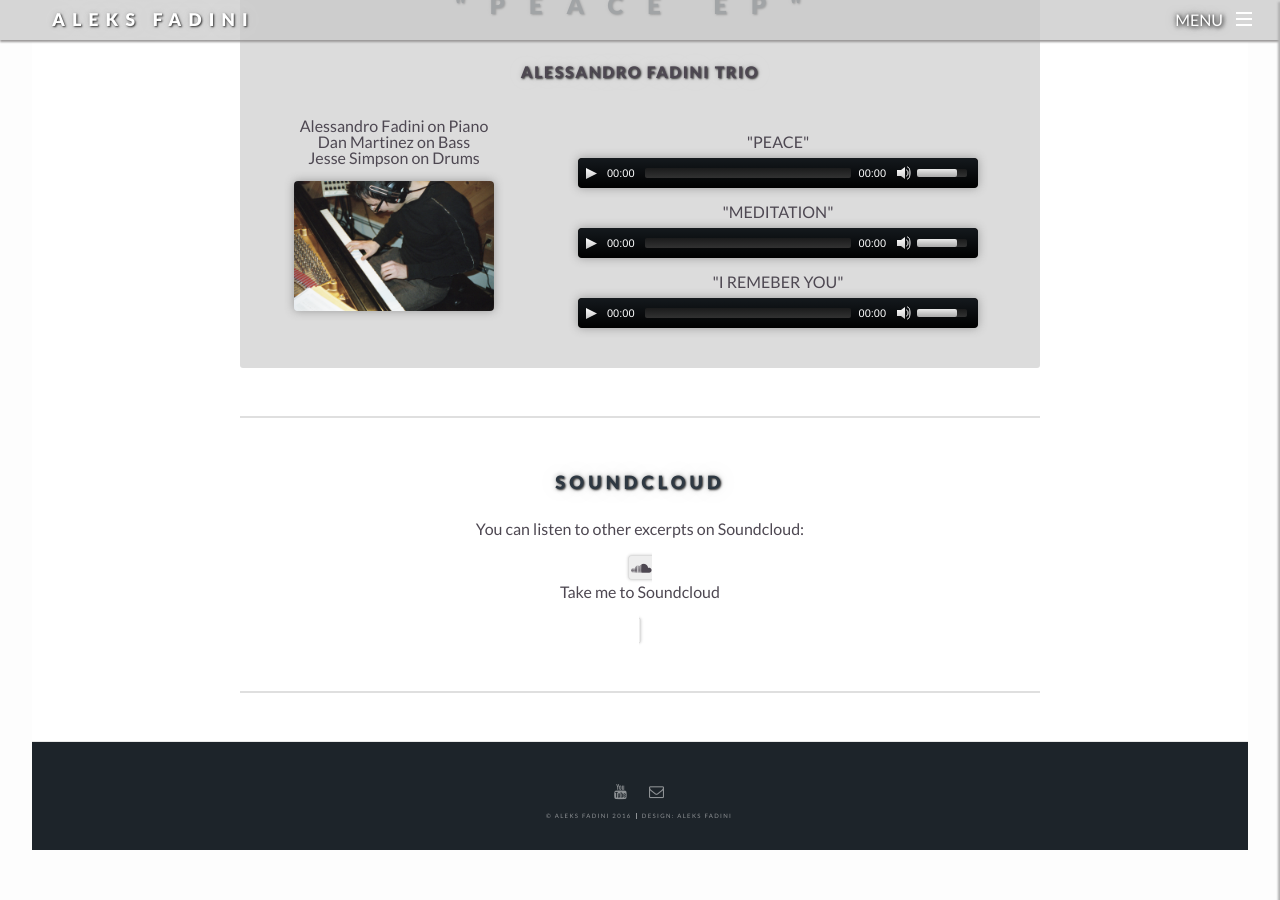
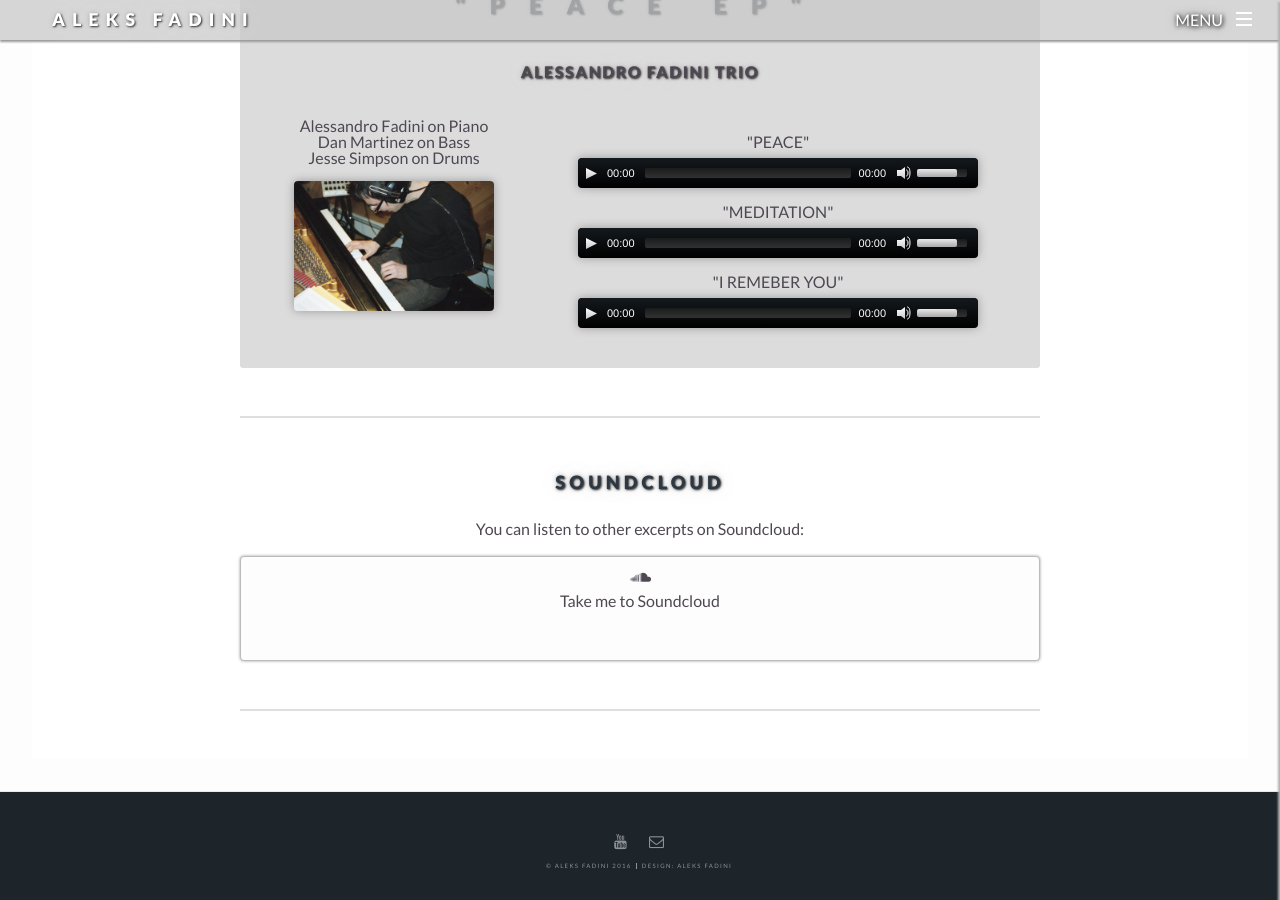
Before and after one commit to aleksfadini/Jekyll-aleksfadini, a Jekyll site: the page built from music.html, in a window 1280 px wide and 900 px high, scrolled down 2145 px. Built offline with Jekyll 4.4.1, drawn with Linux system fonts in a browser that asks for light colours.

Commit message:
site now works except for footer in mediapage

```diff
--- a/_layouts/mediapage.html
+++ b/_layouts/mediapage.html
@@ -29,5 +29,8 @@
       translationSelector: true
     });
   </script>
+
+
 </body>
+
 </html>
--- a/_layouts/regularpage.html
+++ b/_layouts/regularpage.html
@@ -13,4 +13,5 @@
 
   {% include footer.html %}
 </body>
+
 </html>
--- a/_sass/_layout.scss
+++ b/_sass/_layout.scss
@@ -743,20 +743,15 @@ body.is-loading #banner:after {
   }
 }
 /**** old version
-
 .row {
     width: 100%;
-
     .image {
         width: 100%;
-
         img {
-
             width: 100%;
             height: auto;
         }
     }
-
     .excerpt {
         box-sizing: border-box;
         width: 100%;
@@ -764,24 +759,18 @@ body.is-loading #banner:after {
         background: rgba(200, 200, 200, 1);
         text-align: center;
         padding: $spacing-unit ($spacing-unit / 2);
-
         h2 {
             letter-spacing: 2px;
             text-transform: uppercase;
             font-weight: bold;
         }
-
         a {
             color: white;
             text-decoration: underline;
         }
     }
-
-
-
     @include media-query($desktop) {
         height: 340px;
-
         .image {
             display: block;
             float: left;
@@ -789,34 +778,27 @@ body.is-loading #banner:after {
             height: 100%;
             display: flex;
             align-items: center
-
             a {
                 display: flex;
                 align-items: center
-
                 img {
                 margin: 0;
                 max-width: 50%;
                 height: auto;
-
                 }
             }
         }
-
         .excerpt {
             display: block;
             float: left;
             width: 60%;
             height: 100%;
         }
-
         &.second .image {
             float: right;
         }
     }
 }
-
-
 *****/
 /****
 *
@@ -1140,33 +1122,6 @@ hr {
   max-width: 800px;
   text-align: center;
 
-  a {
-    padding: 0.1em;
-    border-style: solid;
-    border-radius: 4px;
-    // border-color: #bbb;
-    border-width: 1px;
-    // background-color: #ededed;
-    border-color: #ddd;
-    background-color: #eee;
-    // background-color: #fbfbfb;
-    box-shadow: 0 0 3px 0 #ccc;
-  }
-
-  a:hover {
-    border-style: solid;
-    border-radius: 4px;
-    border-color: #ddd;
-    border-width: 1px;
-    background-color: #fff;
-    // box-shadow: 0px 0px 10px 0px #999;
-    box-shadow: 0 10px 9px 1px #ccc;
-    -webkit-transition: 0.5s ease-in-out;
-    -moz-transition: 0.5s ease-in-out;
-    -o-transition: 0.5s ease-in-out;
-    -ms-transition: 0.5s ease-in-out;
-  }
-
   .bio p {
     font-size: 0.8em;
     @include media-query($on-palm) {
@@ -1812,9 +1767,125 @@ FOTO GALLERY PAGE
     max-height: 3em;
   }
 }
-// #imageGallery {
-// a {
-// background-color: transparent;
-// border-style: none;
+// making likebutton work within wrapper 5 in general
+
+.inner.wrapper, .wrapper5 {
+  a {
+    padding: 0.1em;
+    border-style: solid;
+    border-radius: 4px;
+    // border-color: #bbb;
+    border-width: 1px;
+    // background-color: #ededed;
+    border-color: #ddd;
+    background-color: #eee;
+    // background-color: #fbfbfb;
+    box-shadow: 0 0 3px 0 #ccc;
+  }
+
+  a:hover {
+    border-style: solid;
+    border-radius: 4px;
+    border-color: #ddd;
+    border-width: 1px;
+    background-color: #fff;
+    // box-shadow: 0px 0px 10px 0px #999;
+    box-shadow: 0 10px 9px 1px #ccc;
+    -webkit-transition: 0.5s ease-in-out;
+    -moz-transition: 0.5s ease-in-out;
+    -o-transition: 0.5s ease-in-out;
+    -ms-transition: 0.5s ease-in-out;
+  }
+
+  .likebutton {
+    padding: 0.5em;
+    border-style: solid;
+    border-radius: 4px;
+    border-color: #bbb;
+    border-width: 1px;
+    background-color: #fdfdfd;
+    box-shadow: 0 0 3px 0 #999;
+
+    a,
+    a:hover {
+      box-shadow: none;
+      border-color: none;
+      background-color: fff;
+      padding: 0.1em;
+      border-style: none;
+      border-radius: 4px;
+      border-width: 1px;
+      border-color: transparent;
+      // border-color: inherit;
+      background-color: transparent;
+      // background-color: inherit;
+      box-shadow: none;
+    }
+  }
+
+  .likebutton:hover {
+    border-style: solid;
+    border-radius: 4px;
+    border-color: #bbb;
+    border-width: 1px;
+    background-color: #bbb;
+    box-shadow: 0 0 10px 0 #999;
+    -webkit-transition: 0.5s ease-in-out;
+    -moz-transition: 0.5s ease-in-out;
+    -o-transition: 0.5s ease-in-out;
+    -ms-transition: 0.5s ease-in-out;
+
+    a,
+    a:hover {
+      box-shadow: none;
+      border-color: none;
+      background-color: fff;
+      padding: 0.1em;
+      border-style: none;
+      border-radius: 4px;
+      border-width: 1px;
+      border-color: transparent;
+      // background-color: inherit;
+      background-color: transparent;
+      box-shadow: none;
+    }
+
+    a:hover {
+      -webkit-transition: 0.5s ease-in-out;
+      -moz-transition: 0.5s ease-in-out;
+      -o-transition: 0.5s ease-in-out;
+      -ms-transition: 0.5s ease-in-out;
+      color: white;
+    }
+
+    #footer {
+      a,
+      a:hover {
+        box-shadow: none;
+        border-color: none;
+        background-color: fff;
+        padding: 0.1em;
+        border-style: none;
+        border-radius: 4px;
+        border-width: 1px;
+        border-color: transparent;
+        // background-color: inherit;
+        background-color: transparent;
+        box-shadow: none;
+      }
+
+      a:hover {
+        -webkit-transition: 0.5s ease-in-out;
+        -moz-transition: 0.5s ease-in-out;
+        -o-transition: 0.5s ease-in-out;
+        -ms-transition: 0.5s ease-in-out;
+        color: white;
+      }
+    }
+  }
+}
+// horrible way to patch footer being put inside of wrapper5 just in mediapage for no reason (maybe due to the media js thing i dont understand)
+//
+// #footer .icons a {
+//   background-color: blue;
 // }
-// }
--- a/music.html
+++ b/music.html
@@ -142,3 +142,5 @@ permalink: /music
 				</a></div>
 			<hr />
 		</div>
+	</div>
+</section>
```
Lines whose indentation alone changed are shown as unchanged.
